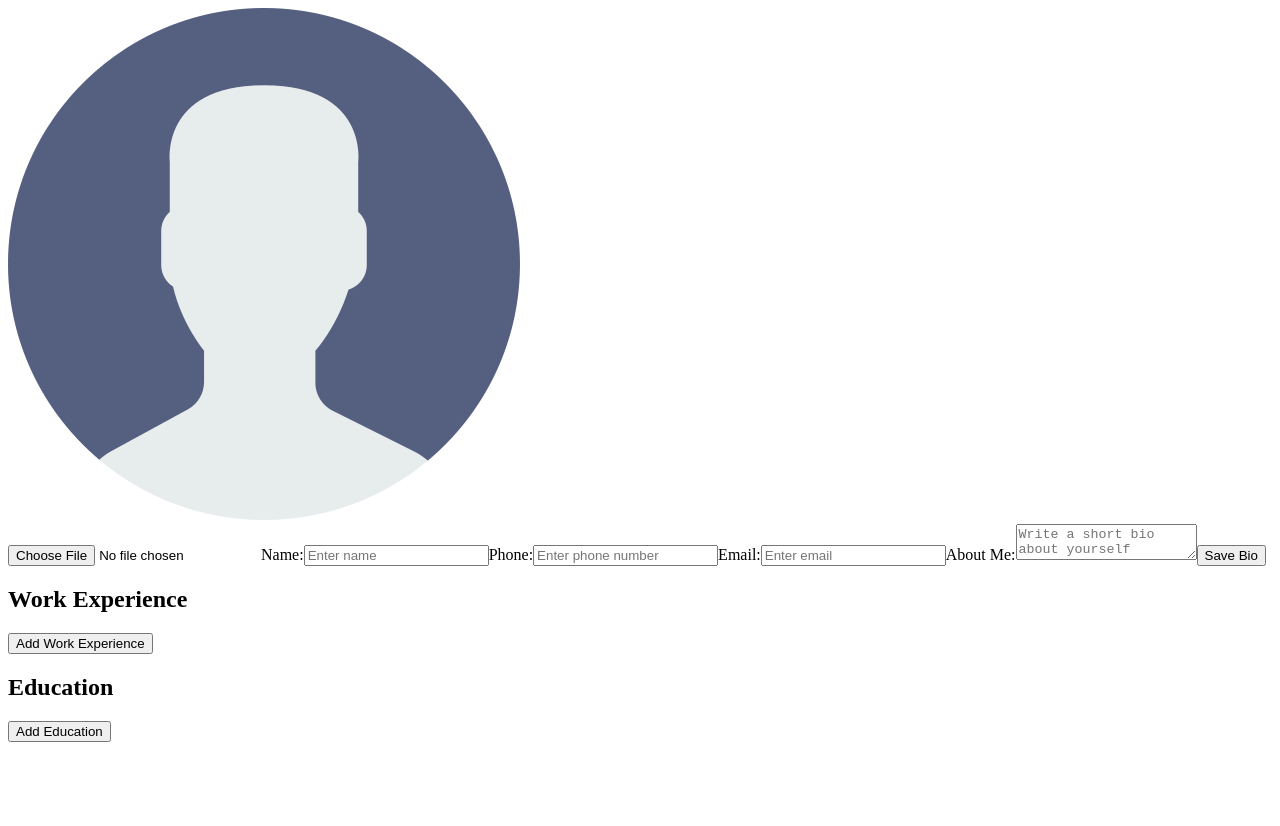
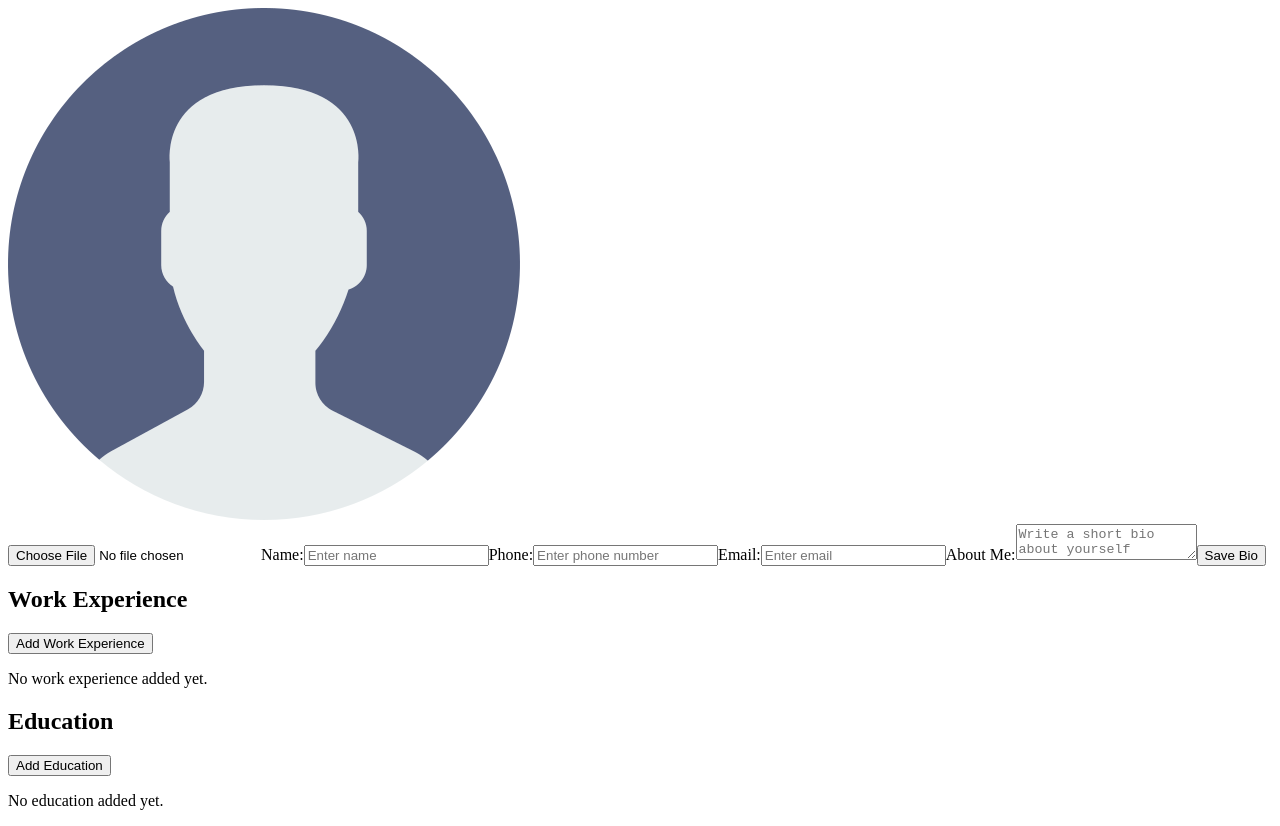
Before and after one commit to bugra-git/react-cv-app, a React (Vite) app: page / in a window 1280 px wide. Before the commit the page ends 800 px from the top, so only its background shows below. Built offline with nearby package versions, Linux system fonts and the light colour scheme.

Commit message:
Polish date validation and item listing when empty

```diff
--- a/src/components/resume.jsx
+++ b/src/components/resume.jsx
@@ -24,6 +24,10 @@ function Experience({ type }) {
 
   const handleSubmit = (e) => {
     e.preventDefault();
+    if (experience.endDate && experience.endDate < experience.startDate) {
+      alert("End date cannot be before start date!");
+      return;
+    }
     setEditing(false);
   };
 
@@ -114,6 +118,9 @@ function ExperienceList({ title, type }) {
     <section>
       <h2>{title}</h2>
       <button onClick={addItem}>Add {title}</button>
+      {items.length === 0 ? (
+        <p>No {title.toLowerCase()} added yet.</p>
+      ) : (
         <ul>
           {items.map((item) => (
             <li key={item.id}>
@@ -124,6 +131,7 @@ function ExperienceList({ title, type }) {
             </li>
           ))}
         </ul>
+      )}
     </section>
   );
 }
```
Lines whose indentation alone changed are shown as unchanged.
